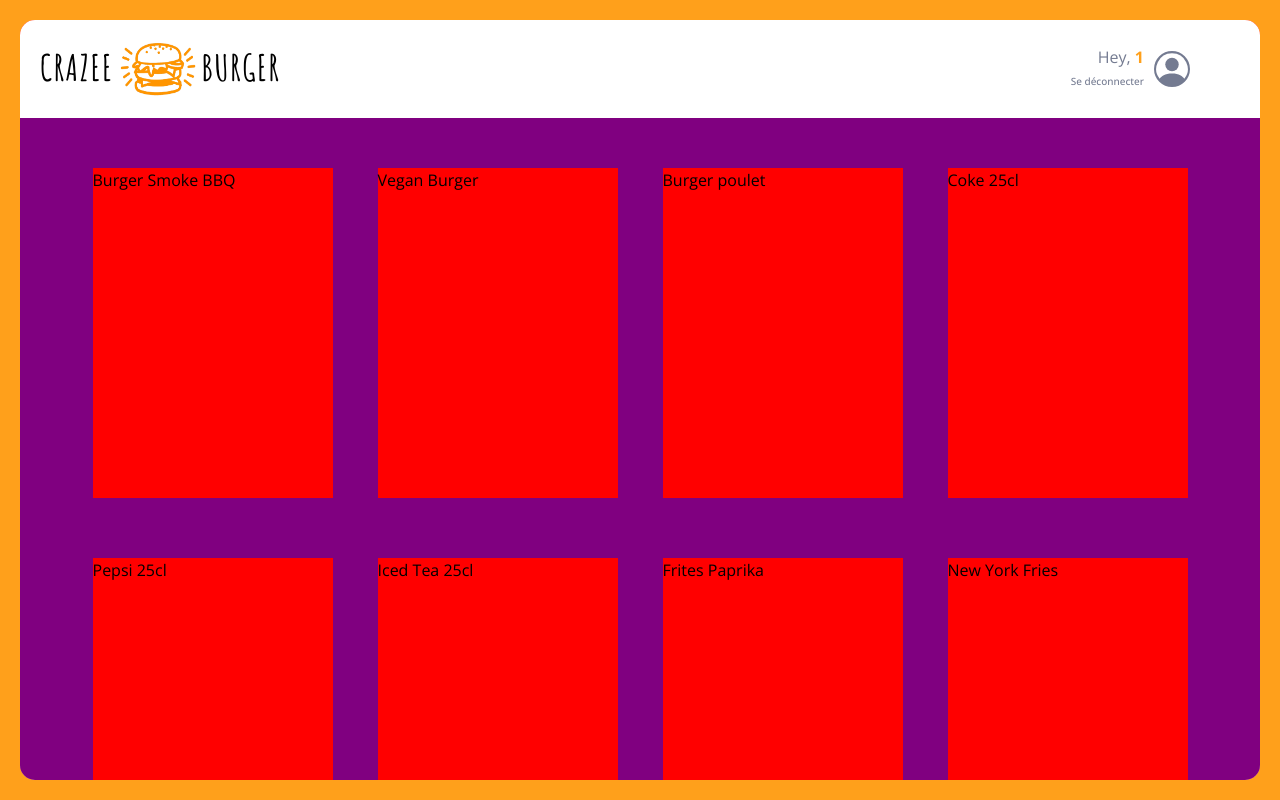
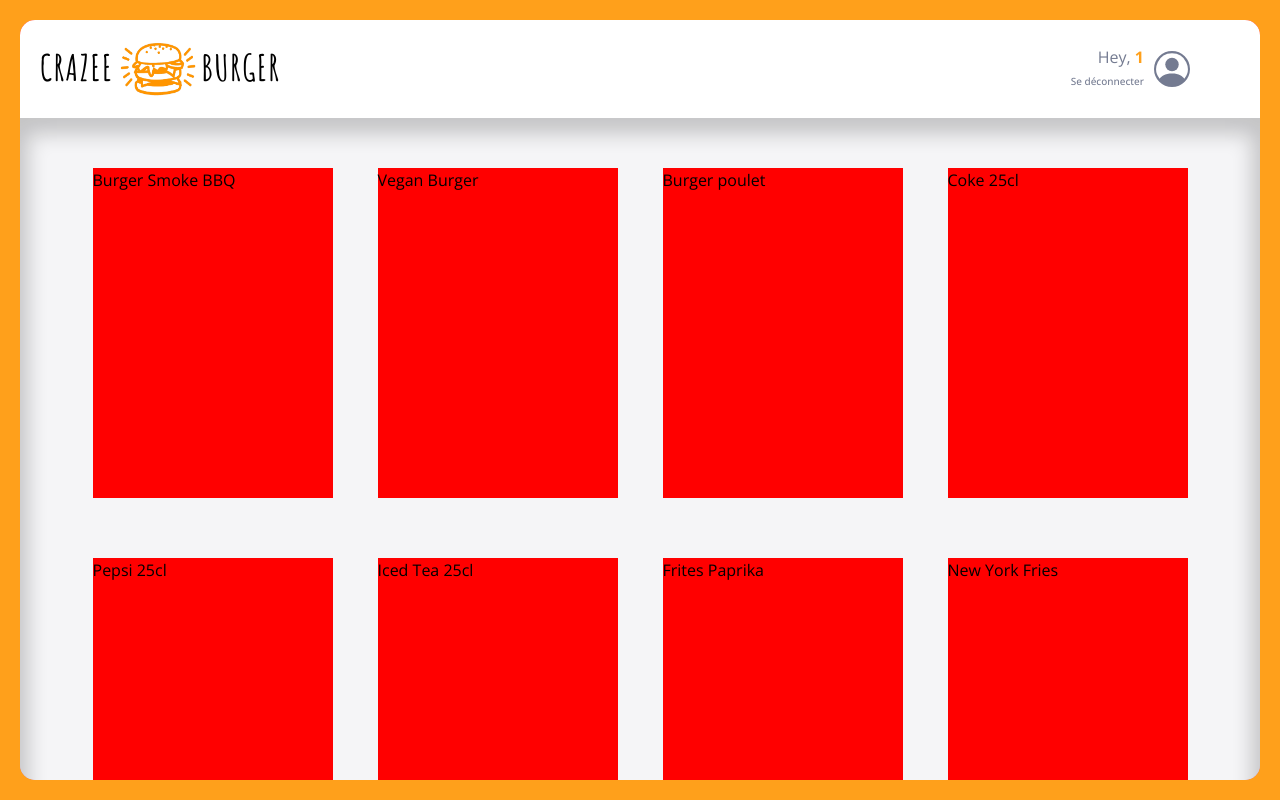
Before and after one commit to OpcMarc-Olivier/crazy-burger2, a React (Vite) app: page /order/1 in a window 1280 px wide. Built offline with nearby package versions, Linux system fonts and the light colour scheme.

Commit message:
💄 F05: ORDER > Menu > Add final style

```diff
--- a/src/components/pages/orderPage/Main/Menu.jsx
+++ b/src/components/pages/orderPage/Main/Menu.jsx
@@ -1,6 +1,8 @@
 import React, { useState } from "react";
 import styled from "styled-components";
 import { fakeMenu2 } from "../../../../fakeData/fakeMenu";
+import { theme } from "../../../../assets/theme/index";
+
 function Menu() {
     const [menu, setMenu] = useState(fakeMenu2);
     return (
@@ -14,7 +16,8 @@
     );
 }
 const MenuStyled = styled.div`
-    background: purple;
+    background: ${theme.colors.background_white};
+    box-shadow: 0px 8px 20px 8px rgba(0, 0, 0, 0.2) inset;
     display: grid;
     grid-template-columns: repeat(4, 1fr);
     grid-row-gap: 60px;
--- a/src/components/pages/orderPage/NavBar/Navbar.jsx
+++ b/src/components/pages/orderPage/NavBar/Navbar.jsx
@@ -22,6 +22,7 @@
     padding: 20px;
     border-top-left-radius: ${theme.borderRadius.extraRound};
     border-top-right-radius: ${theme.borderRadius.extraRound};
+    box-shadow: 1px solid ${theme.colors.greyLight};
     .logo-order-page {
         cursor: pointer;
     }
```
